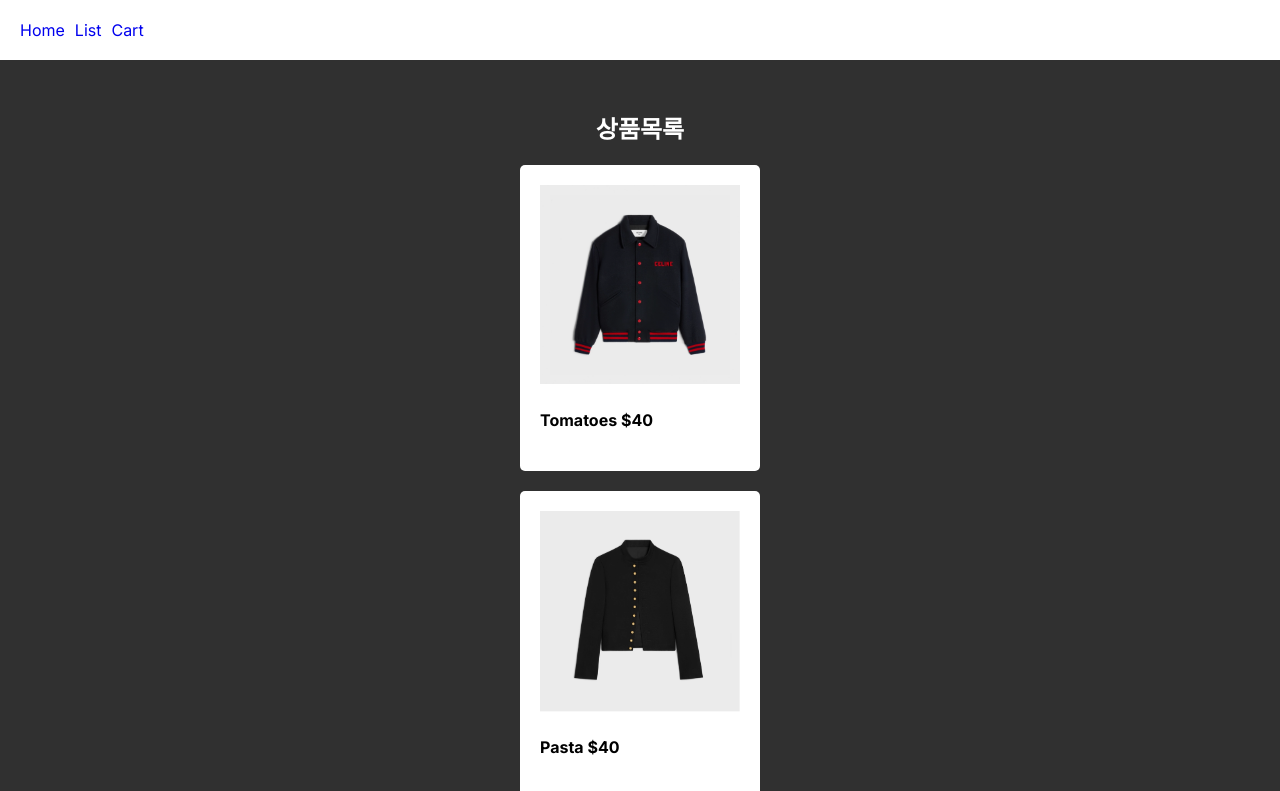
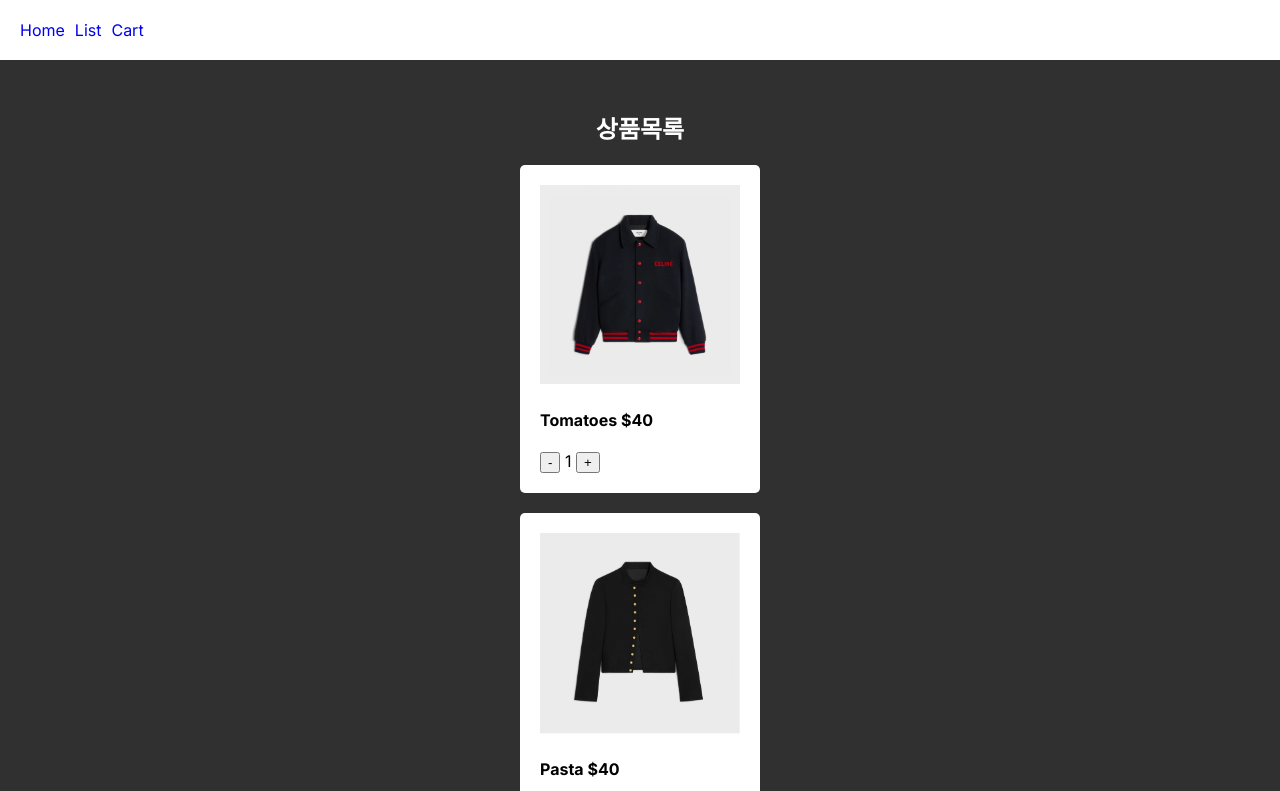
Before and after one commit to mongzii/next-M-market, a Next.js app: page /list in a window 1280 px wide. Shown: the top 791 px of the page. Built offline with nearby package versions, Linux system fonts and the light colour scheme.

Commit message:
feat: list 수량조절버튼생성

```diff
--- a/app/list/page.js
+++ b/app/list/page.js
@@ -1,5 +1,10 @@
+"use client";
+
+import { useState } from "react";
+
 export default function List() {
   let 상품 = ["Tomatoes", "Pasta", "Coconut"];
+  let [수량, 수량변경] = useState([1, 2, 3]);
 
   return (
     <div>
@@ -10,19 +15,28 @@ export default function List() {
           <div className="food" key={i}>
             <img src={`/jacket${i + 1}.png`} className="food-img" />
             <h4>{상품[i]} $40</h4>
+            <button
+              onClick={() => {
+                let minuscopy = [...수량];
+                minuscopy[i]--;
+                수량변경(minuscopy);
+              }}
+            >
+              -
+            </button>
+            <span> {수량[i]} </span>
+            <button
+              onClick={() => {
+                let copy = [...수량];
+                copy[i]++;
+                수량변경(copy);
+              }}
+            >
+              +
+            </button>
           </div>
         );
       })}
-
-      {/* <div className="food">
-        <h4>{상품[0]} $40</h4>
-      </div>
-      <div className="food">
-        <h4>{상품[1]} $40</h4>
-      </div>
-      <div className="food">
-        <h4>{상품[2]} $40</h4>
-      </div> */}
     </div>
   );
 }
```
Also changed, not shown: app/cart/page.js (+14 -10 lines).
